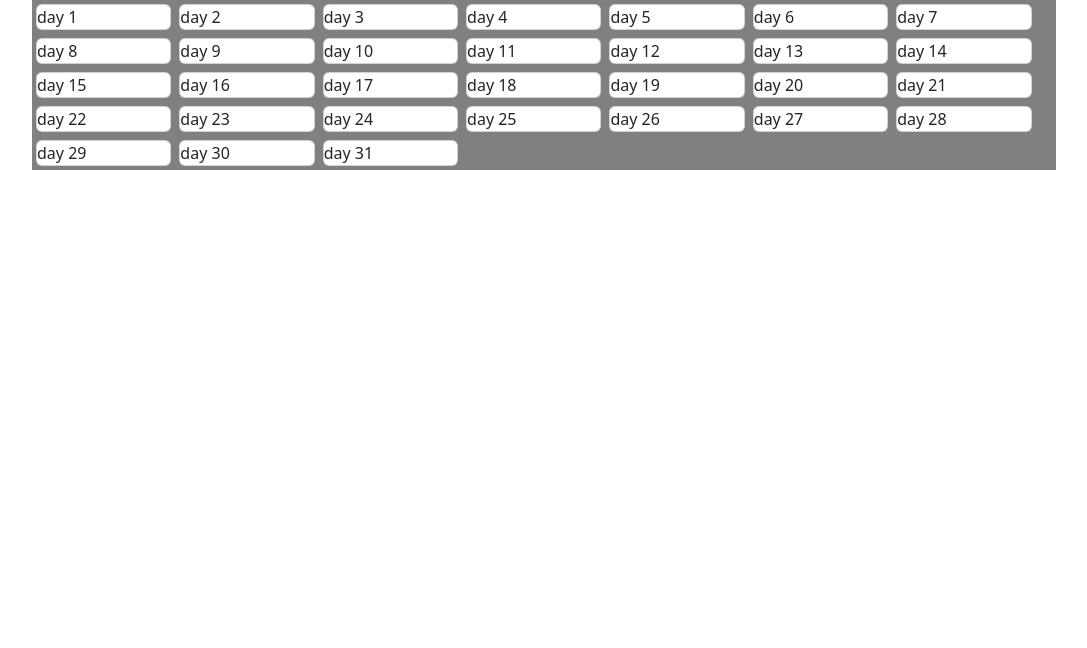
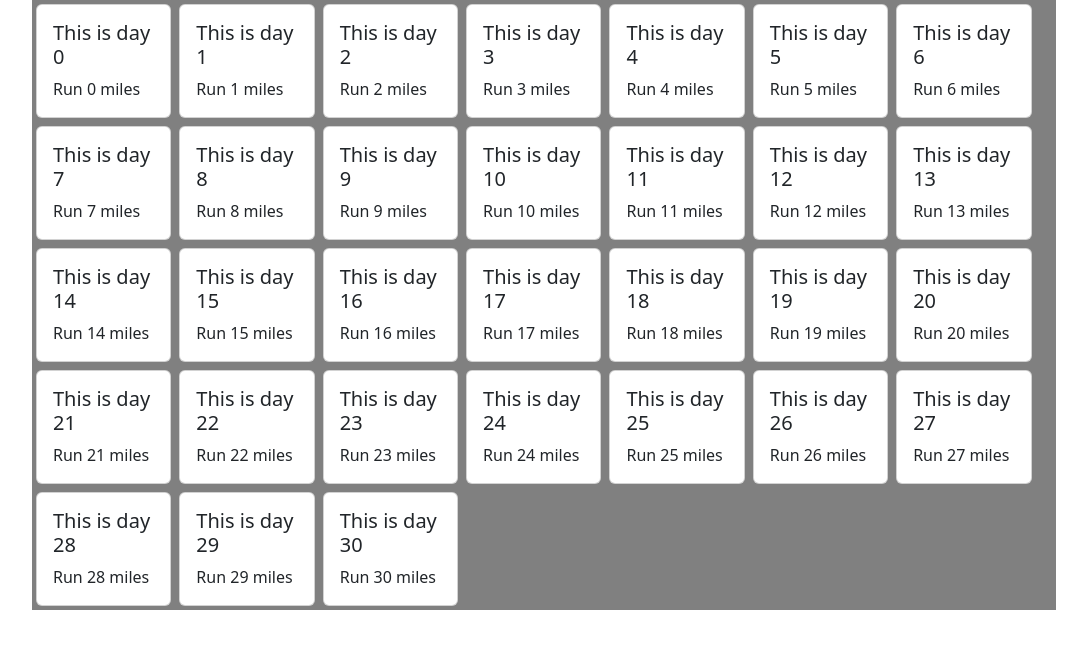
Before and after one commit to nieberdinge/retriever, a Next.js app: page / in a window 1280 px wide. Shown: the top 648 px of the page, without its empty margins (96-1183 px from the left). Built offline with nearby package versions, Linux system fonts and the light colour scheme.

Commit message:
added new activity component

```diff
--- a/src/app/about/page.tsx
+++ b/src/app/about/page.tsx
@@ -1,4 +1,6 @@
 import React from 'react'
+import Activity from '../components/Activity';
+
 export default function About() {
-    return <h1> About me</h1>;
+    return <div><Activity day={1}></Activity></div>;
 }
--- /dev/null
+++ b/src/app/components/Activity.tsx
@@ -0,0 +1,20 @@
+import 'bootstrap/dist/css/bootstrap.css';
+import React from "react";
+
+interface ActivityProps {
+    day: number
+}
+
+function Activity(activityProps: ActivityProps) {
+  return (
+    <div className="card">
+        <div className="card-body">
+            <h5 className="card-title">This is day {activityProps.day}</h5>
+            <p className="card-text">Run {activityProps.day} miles </p>
+        </div>
+    </div>
+  );
+}
+
+export default Activity;
+1;
--- a/src/app/page.tsx
+++ b/src/app/page.tsx
@@ -1,10 +1,11 @@
 import React from 'react'
-import { arrayBuffer } from 'stream/consumers';
+import Activity from './components/Activity';
 
 export default function Home() {
 
     let cards = (
         <div>
+            {/* <h3>Activity Calendar</h3> */}
             <div className='calendar'>
                 {createCalendar()}
             </div>
@@ -16,7 +17,7 @@ export default function Home() {
 function createCalendar() {
     let days = []
     for (let i = 0; i < 31; i++){
-        days.push(<div className='card' key={i}>day {i+1}</div>)
+        days.push(<Activity key={i} day={i}/>)
     }
     return days
 }
```
Also changed, not shown: src/app/components/ListGroup.tsx (added, +7 -0 lines).
